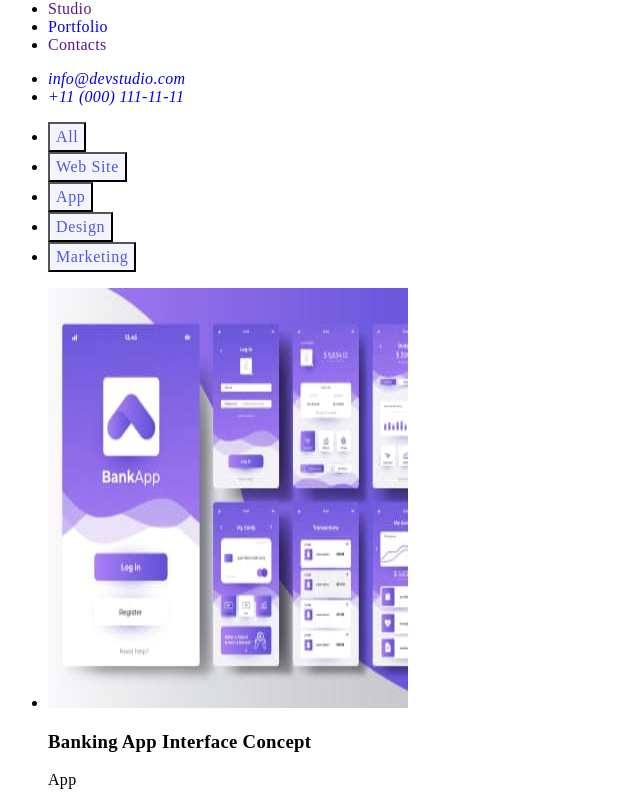
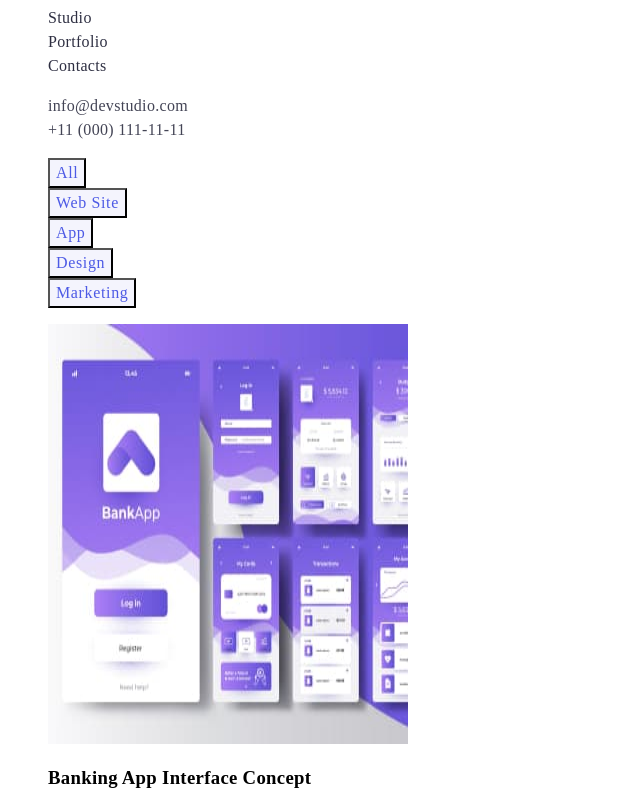
Before and after one commit to DemaPa/homework2, a plain HTML site: page portfolio.html in a window 1280 px wide. Shown: the part 42-836 px from the top of the page, without its empty margins (0-640 px from the left). Drawn offline with Linux system fonts and the light colour scheme.

Commit message:
hw2 portfolio

```diff
--- a/portfolio.html
+++ b/portfolio.html
@@ -13,27 +13,27 @@
 </head>
 <body>
         <header class="header">
-            <!--Navigation menu-->
+        <!--Navigation menu-->
             <nav>
 
-                <a href="./index.html"> <span class="web">Web</span><span class="studio">Studio</span></a>
+                <a class="logo" href="./index.html"> <span class="web">Web</span><span class="studio">Studio</span></a>
 
-                <ul class="navigation">
-                    <li> <a href="">Studio</a></li>
-                    <li> <a href="./portfolio.html">Portfolio</a></li>
-                    <li> <a href="">Contacts</a></li>
+                <ul class="navigation list">
+                    <li> <a class="navlink" href="./index.html">Studio</a></li>
+                    <li> <a class="navlink" href="./portfolio.html">Portfolio</a></li>
+                    <li> <a class="navlink" href="">Contacts</a></li>
                 </ul>
             </nav>
 
 
-            <!--Contacts-->
+        <!--Contacts-->
             <address class="contacts">
-                <ul>
+                <ul class="list">
                     <li>
-                        <a href="mailto:info@devstudio.com">info@devstudio.com</a>
+                        <a class="contactlink" href="mailto:info@devstudio.com">info@devstudio.com</a>
                     </li>
                     <li>
-                        <a href="tel:+110001111111">+11 (000) 111-11-11</a>
+                        <a class="contactlink" href="tel:+110001111111">+11 (000) 111-11-11</a>
                     </li>
                 </ul>
             </address>
@@ -42,7 +42,7 @@
 
     <main>
         <!--Filter-->
-        <ul class="filter">
+        <ul class="filter list">
             <li><button class="filter-button" type="button">All</button></li>
             <li><button class="filter-button" type="button">Web Site</button></li>
             <li><button class="filter-button" type="button">App</button></li>
@@ -53,7 +53,7 @@
         <!-- Portfolio -->
         <section class="portfolio">
             <h2 hidden>Portfolio</h2>
-            <ul>
+            <ul class="list">
                 <li>
                     <img src="./image/portfolio/img1.jpg" width=360 height=420 alt="">
                     <h3>Banking App Interface Concept</h3>
```
Also changed, not shown: index.html (+1 -1 lines).
